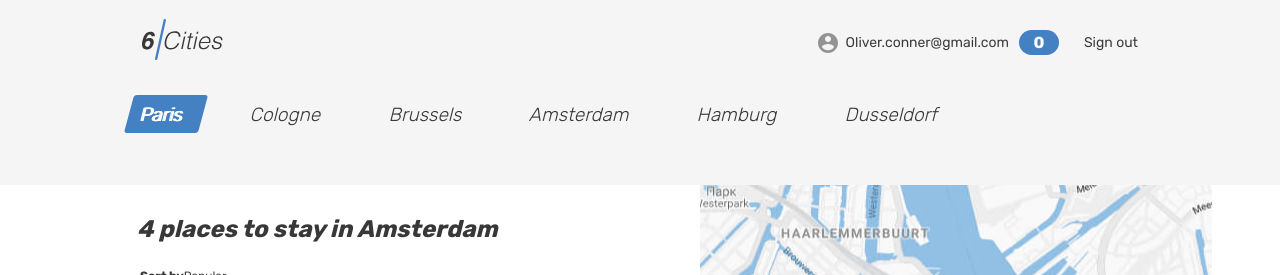
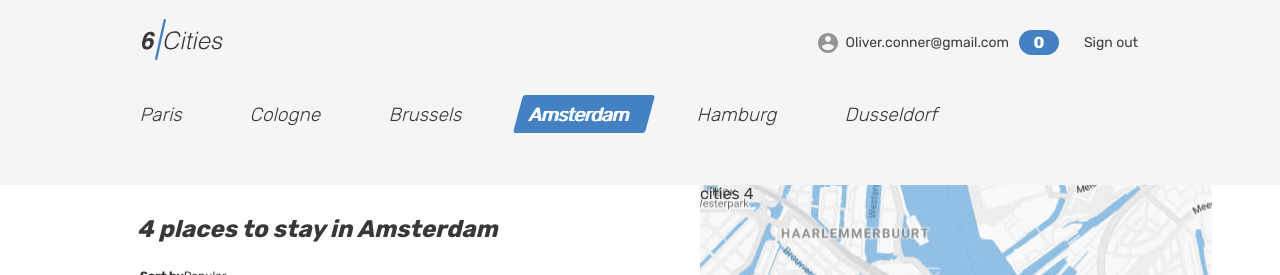
Before and after one commit to htmlacademy-react/2486639-six-cities-16, a React (Vite) app: page / in a window 1280 px wide. Shown: the top 275 px of the page. Built offline with nearby package versions, Linux system fonts and the light colour scheme.

Commit message:
немного переделал типы, добавил выбор предложений по городу, тестовый вывод карты

```diff
--- a/src/components/locations/locations.tsx
+++ b/src/components/locations/locations.tsx
@@ -1,4 +1,4 @@
-import { CITIES, DEFAULT_CITY } from '../../const';
+import { CITIES_NAMES, DEFAULT_CITY } from '../../const';
 
 function Locations(): JSX.Element {
   return (
@@ -8,7 +8,7 @@ function Locations(): JSX.Element {
         <section className="locations container">
           <ul className="locations__list tabs__list">
             {
-              CITIES.map((city) => {
+              CITIES_NAMES.map((city) => {
                 let className: string = 'locations__item-link tabs__item';
                 if (city === DEFAULT_CITY) {
                   className += ' tabs__item--active';
--- /dev/null
+++ b/src/components/places-map/places-map.tsx
@@ -0,0 +1,17 @@
+import { Offer } from '../../types/offer';
+import { ClassNamePrefix } from '../../const';
+
+type PlacesMapProps = {
+  classNamePrefix: ClassNamePrefix;
+  offers: Offer[];
+}
+
+function PlacesMap({ classNamePrefix, offers }: PlacesMapProps): JSX.Element {
+  //const isOffersEmpty: boolean = !offers.length;
+
+  return (
+    <section className={`${classNamePrefix}__map map`}><div>{classNamePrefix} {offers.length}</div></section>
+  );
+}
+
+export default PlacesMap;
--- a/src/const.ts
+++ b/src/const.ts
@@ -1,9 +1,10 @@
+import { CityName } from './types/city';
 import { OfferId } from './types/offer';
 
 const APP_TITLE = '6 cities';
 
-const CITIES = ['Paris', 'Cologne', 'Brussels', 'Amsterdam', 'Hamburg', 'Dusseldorf'] as const;
-const DEFAULT_CITY: typeof CITIES[number] = CITIES[0];
+const CITIES_NAMES = ['Paris', 'Cologne', 'Brussels', 'Amsterdam', 'Hamburg', 'Dusseldorf'] as const;
+const DEFAULT_CITY: CityName = CITIES_NAMES[3]; //! CITIES_NAMES[0] что в ТЗ по умолчанию
 
 const OFFER_PATH = '/offer/';
 
@@ -30,13 +31,15 @@ enum PlacesSortingTypes {
 enum ClassNamePrefix {
   PlaceCard = 'place-card',
   Offer = 'offer',
-  Reviews = 'reviews'
+  Reviews = 'reviews',
+  Cities = 'cities'
 }
 
 const BookmarkButtonIconSize = {
+  [ClassNamePrefix.PlaceCard]: { width: 18, height: 19 },
   [ClassNamePrefix.Offer]: { width: 31, height: 33 },
-  [ClassNamePrefix.PlaceCard]: { width: 18, height: 19 },
-  [ClassNamePrefix.Reviews]: { width: 0, height: 0 } //! как в низу [OfferTypeFeature.entire]: ['', '']... как обойти
+  [ClassNamePrefix.Reviews]: { width: 0, height: 0 }, //! как в низу [OfferTypeFeature.entire]: ['', '']... как обойти
+  [ClassNamePrefix.Cities]: { width: 0, height: 0 } //! тоже
 };
 
 enum OfferTypeFeature {
@@ -66,7 +69,7 @@ const REVIEW_TEXT_MIN_LENGTH = 50;
 
 export {
   APP_TITLE,
-  CITIES,
+  CITIES_NAMES,
   DEFAULT_CITY,
   OFFER_PATH,
   AppRoute,
--- a/src/pages/main-page/main-page.tsx
+++ b/src/pages/main-page/main-page.tsx
@@ -1,14 +1,20 @@
 import HeaderAuth from '../../components/header/header-auth';
 import Locations from '../../components/locations/locations';
 import PlaceCardList from '../../components/place-card-list/place-card-list';
+import PlacesMap from '../../components/places-map/places-map';
+import { CityName } from '../../types/city';
 import { Offer } from '../../types/offer';
+import { getCityOffers } from '../../utils/offer';
+import { ClassNamePrefix, DEFAULT_CITY } from '../../const';
 
 type MainPageProps = {
   offers: Offer[];
 }
 
 function MainPage({ offers }: MainPageProps): JSX.Element {
-  const isOffersEmpty: boolean = !offers.length;
+  const currentCity: CityName = DEFAULT_CITY;
+  const cityOffers = getCityOffers(currentCity, offers);
+  const isOffersEmpty: boolean = !cityOffers.length;
 
   return (
     <div className="page page--gray page--main">
@@ -27,11 +33,11 @@ function MainPage({ offers }: MainPageProps): JSX.Element {
                     <p className="cities__status-description">We could not find any property available at the moment in Dusseldorf</p>
                   </div>
                   :
-                  <PlaceCardList offers={offers} />
+                  <PlaceCardList offers={cityOffers} />
               }
             </section>
             <div className="cities__right-section">
-              {isOffersEmpty ? null : <section className="cities__map map"></section>}
+              {isOffersEmpty ? null : <PlacesMap classNamePrefix={ClassNamePrefix.Cities} offers={cityOffers} />}
             </div>
           </div>
         </div>
--- a/src/types/city.ts
+++ b/src/types/city.ts
@@ -1,6 +1,9 @@
 import { Location } from './location';
+import { CITIES_NAMES } from '../const';
+
+export type CityName = typeof CITIES_NAMES[number];
 
 export type City = {
-  name: string;
+  name: CityName;
   location: Location;
 };
--- a/src/types/offer.ts
+++ b/src/types/offer.ts
@@ -26,3 +26,5 @@ export type DetailOffer = BaseOffer & {
   images: string[];
   maxAdults: number;
 };
+
+export type CityOffers = { cityName: string; offers: Offer[] };
--- a/src/utils/offer.ts
+++ b/src/utils/offer.ts
@@ -1,11 +1,14 @@
-import { Offer } from '../types/offer';
+import { CityOffers, Offer } from '../types/offer';
+import { CityName } from '../types/city';
 import { OfferTypeFeature, OfferTypeFeatureTemplate, templateNumberString } from '../const';
+
+function getCityOffers(cityName: CityName, offers: Offer[]): Offer[] {
+  return offers.filter(({ city }) => (cityName === city.name));
+}
 
 function getFavoriteOffers(offers: Offer[]): Offer[] {
   return offers.filter(({ isFavorite }) => isFavorite);
 }
-
-type CityOffers = { cityName: string; offers: Offer[] };
 
 function sortByCityName(citiesOffers: CityOffers[]): CityOffers[] {
   return citiesOffers.sort(({ cityName: firstCityName }, { cityName: secondCityName }) => (firstCityName.localeCompare(secondCityName)));
@@ -42,4 +45,4 @@ function getFeatureText(key: OfferTypeFeature, value: number): string {
   return template.replace(templateNumberString, value.toString());
 }
 
-export { getFavoriteOffers, getOffersByCities, getFeatureText };
+export { getCityOffers, getFavoriteOffers, getOffersByCities, getFeatureText };
```
